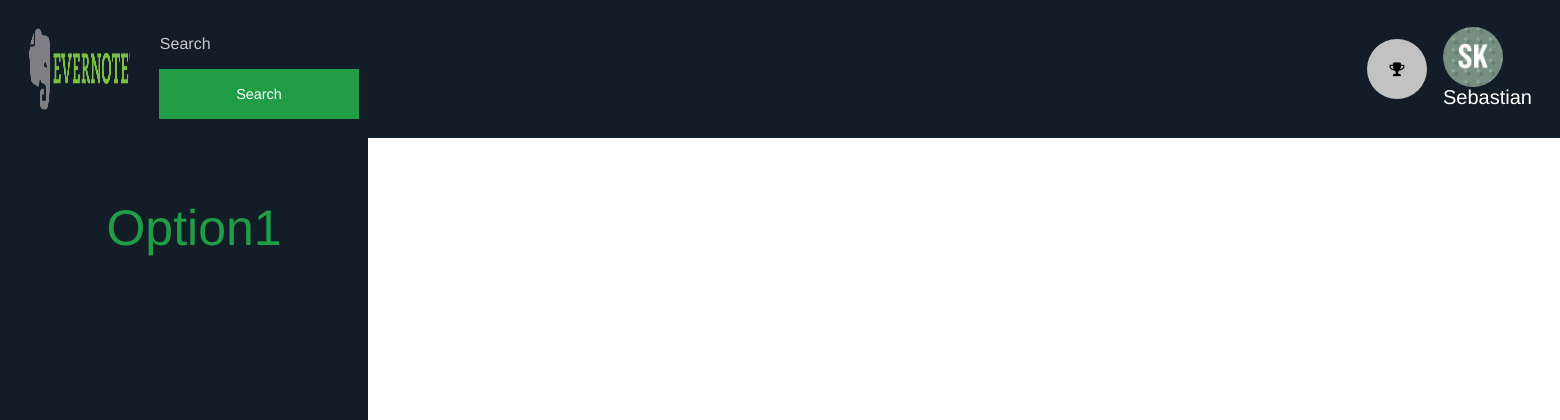
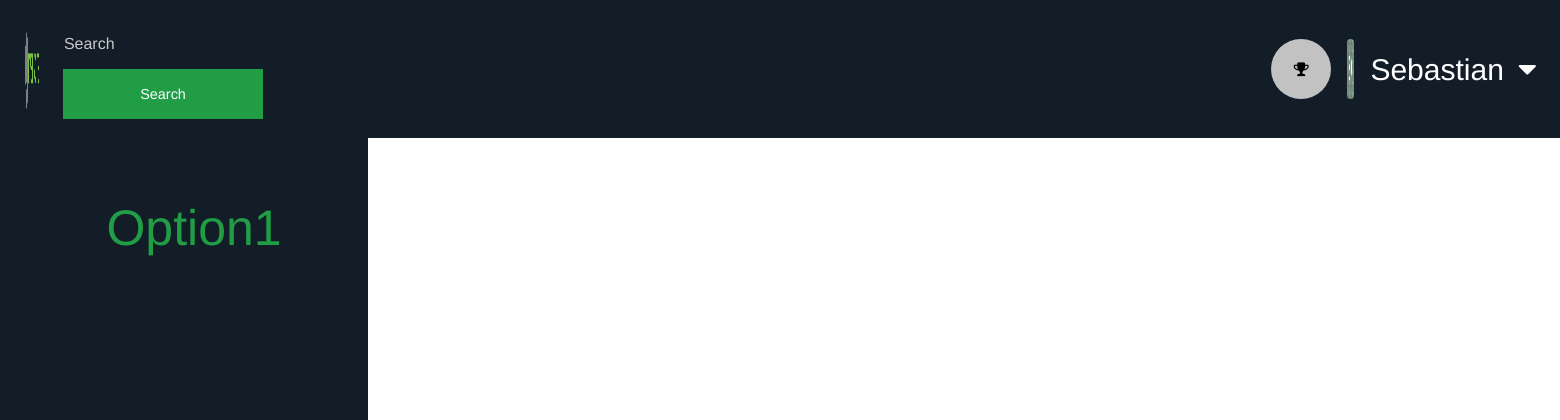
Before and after one commit to SebastianKurp/GroupLMU, a Django app: page /notes/ in a window 1560 px wide. Shown: the top 420 px of the page. Run offline with Django 3.2, Linux system fonts and the light colour scheme; some libraries are stand-ins or nearby versions.

Commit message:
Setting under username works

```diff
--- a/testweb/notes/static/notes/style.css
+++ b/testweb/notes/static/notes/style.css
@@ -115,9 +115,8 @@
 
 /*Badge section */
 
-#badge {
-    width: 50%;
-    height: 50%
+.badge {
+    background: #219d46;
 }
 
 #bage:ua {}
@@ -140,6 +139,70 @@
 
 
 /*Username menu stuff */
+
+.multilevel-accordion-menu .is-accordion-submenu-parent a {
+    /* background: #4d5158; */
+}
+
+.multilevel-accordion-menu .is-accordion-submenu a {
+    /* background: #35383d; */
+}
+
+.multilevel-accordion-menu .sublevel-1 {
+    text-indent: 1rem;
+}
+
+.multilevel-accordion-menu .sublevel-2 {
+    text-indent: 2rem;
+}
+
+.multilevel-accordion-menu .sublevel-3 {
+    text-indent: 3rem;
+}
+
+.multilevel-accordion-menu .sublevel-4 {
+    text-indent: 4rem;
+}
+
+.multilevel-accordion-menu .sublevel-5 {
+    text-indent: 5rem;
+}
+
+.multilevel-accordion-menu .sublevel-6 {
+    text-indent: 6rem;
+}
+
+.multilevel-accordion-menu a {
+    color: #fefefe;
+    font-size: 30px;
+}
+
+.multilevel-accordion-menu a::after {
+    border-color: #fefefe transparent transparent;
+}
+
+.multilevel-accordion-menu .menu>li:not(.menu-text)>a {
+    padding: 1.2rem 1rem;
+}
+
+
+/* .multilevel-accordion-menu .is-accordion-submenu-parent[aria-expanded="true"] a.subitem::before {
+    content: "\f016";
+    font-family: FontAwesome;
+    margin-right: 1rem;
+}
+
+.multilevel-accordion-menu .is-accordion-submenu-parent[aria-expanded="true"] a::before {
+    content: "\f07c";
+    font-family: FontAwesome;
+    margin-right: 1rem;
+} */
+
+.multilevel-accordion-menu .is-accordion-submenu-parent[aria-expanded="false"] a::after {
+    content: "\f0d7";
+    font-family: FontAwesome;
+    margin-left: .5em;
+}
 
 
 /*Left Nav Stuff*/
--- a/testweb/notes/templates/notes/base.html
+++ b/testweb/notes/templates/notes/base.html
@@ -36,7 +36,8 @@
                 <i class="fa fa-trophy trophy"></i>
             </button>
             <div class="reveal" id="trophies" data-reveal>
-                <h5>Bages</h5>
+                <h5>Badges</h5>
+                <p>Green background means you have accquired this badge(will probably change this in the final)</p>
                 <div class="gridmodal">
                     <img class="badge" src="{%static 'notes/images/notes_bronze.png' %}">
                     <img class="badge" src="{%static 'notes/images/notes_silver.png' %}">
@@ -50,9 +51,17 @@
         </div>
         <div class="profile">
             <img class="profile-avatar__image" src="{% static 'notes/images/sample user profile.png' %}">
-            <button class="offcanvas-trigger" type="button" data-open="offCanvasRight">
-                <span class="offcanvas-trigger-text hide-for-small-only profile-avatar_name">Sebastian</span>
-              </button>
+        </div>
+        <div class="pa">
+            <ul class="multilevel-accordion-menu vertical menu" data-accordion-menu>
+                <li>
+                    <a href="#">Sebastian</a>
+                    <ul class="menu vertical sublevel-1">
+                        <li>
+                            <a href="#">Settings</a>
+                        </li>
+                </li>
+                </ul>
         </div>
     </div>
     <div class="left-nav ">
```
